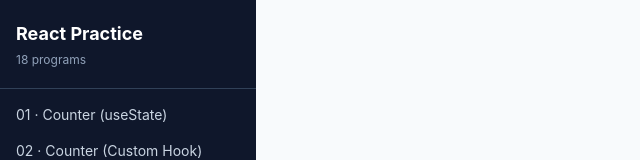
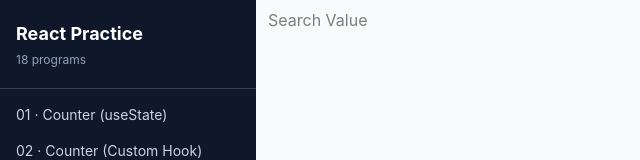
Before and after one commit to amrit-sbagga/full-stack-practice-programs, a React (Vite) app in the folder react-programs/: page /18-autocomplete in a window 1280 px wide. Shown: the top 160 px of the page, without its empty margins (0-640 px from the left). Built offline with nearby package versions, Linux system fonts and the light colour scheme.

Commit message:
feat: implemented debounced autocomplete

```diff
--- a/react-programs/src/programs/18-autocomplete/index.tsx
+++ b/react-programs/src/programs/18-autocomplete/index.tsx
@@ -1,3 +1,6 @@
+import type { ChangeEvent, KeyboardEvent } from "react";
+import { useEffect, useMemo, useRef, useState } from "react";
+
 /**
  * PROGRAM 18 — Autocomplete / Typeahead
  *
@@ -13,11 +16,130 @@
  */
 
 const FRUITS = [
-  "Apple", "Apricot", "Avocado", "Banana", "Blueberry", "Cherry",
-  "Coconut", "Grape", "Guava", "Kiwi", "Lemon", "Lime", "Mango",
-  "Orange", "Papaya", "Peach", "Pear", "Pineapple", "Plum", "Strawberry",
+  "Apple",
+  "Apricot",
+  "Avocado",
+  "Banana",
+  "Blueberry",
+  "Cherry",
+  "Coconut",
+  "Grape",
+  "Guava",
+  "Kiwi",
+  "Lemon",
+  "Lime",
+  "Mango",
+  "Orange",
+  "Papaya",
+  "Peach",
+  "Pear",
+  "Pineapple",
+  "Plum",
+  "Strawberry",
 ];
 
 export default function Autocomplete() {
-  return <div />;
+  const [input, setInput] = useState("");
+  const [debouncedValue, setDebouncedValue] = useState("");
+  //  const [selectedValue, setSelectedValue] = useState('');
+  const [open, setOpen] = useState(false);
+  const rootRef = useRef<HTMLDivElement>(null);
+
+  useEffect(() => {
+    const id = setTimeout(() => {
+      setDebouncedValue(input);
+    }, 300);
+
+    return () => clearTimeout(id);
+  }, [input]);
+
+  // click outside handler
+  useEffect(() => {
+    if (!open) return;
+
+    const handlePointerDown = (e: MouseEvent) => {
+      const el = rootRef.current;
+      if (el && !el.contains(e.target as Node)) {
+        setOpen(false);
+      }
+    };
+
+    document.addEventListener('mousedown', handlePointerDown);
+    return () => document.removeEventListener('mousedown', handlePointerDown);
+  }, [open]);
+
+
+  const handleChange = (e: ChangeEvent<HTMLInputElement>) => {
+    setInput(e.target.value);
+    setOpen(true);
+  };
+
+  const query = debouncedValue.trim().toLowerCase();
+
+  const filteredList = useMemo(() => {
+    if (!query) return [];
+    return FRUITS.filter((fruit) => fruit.toLowerCase().includes(query));
+  }, [query]);
+
+  // const handleSelectChange = (e: ChangeEvent<HTMLSelectElement>) => {
+  //   setSelectedValue(e.target.value);
+  // }
+
+  // Escape key handler
+  const handleInputKeyDown = (e: KeyboardEvent<HTMLInputElement>) => {
+    if (e.key === "Escape") {
+      e.preventDefault();
+      setOpen(false);
+    }
+  };
+
+  return (
+    <div ref={rootRef}>
+      <input
+        style={{ padding: "8px 12px" }}
+        type="text"
+        placeholder="Search Value"
+        value={input}
+        onKeyDown={handleInputKeyDown}
+        onChange={handleChange}
+      />
+      {open && query && filteredList.length === 0 && <p>No results</p>}
+
+      {open && query && filteredList.length > 0 &&
+         (<ul style={{'marginTop' : '12px', listStyle: 'none', padding: 0}}>
+          {
+            filteredList.map((fruit) => (
+               <li key={fruit}>
+                  <button type="button"
+                    onClick={() => {
+                      setInput(fruit);
+                      setOpen(false);
+                      // optional
+                      setDebouncedValue(fruit);
+                    }}>
+                    {fruit}
+                  </button>
+                </li>
+            ))
+          }
+        </ul>)
+      }
+
+      {/* {filteredList && filteredList.length > 0 && (
+        <div style={{ marginTop: "12px" }}>
+          <select
+            style={{ padding: "8px 12px" }}
+            onChange={handleSelectChange}
+            value={selectedValue}
+          >
+            {filteredList.map((fruit) => (
+              <option key={fruit} value={fruit}>
+                {fruit}
+              </option>
+            ))}
+          </select>
+        </div>
+      )} */}
+    </div>
+  );
 }
```
